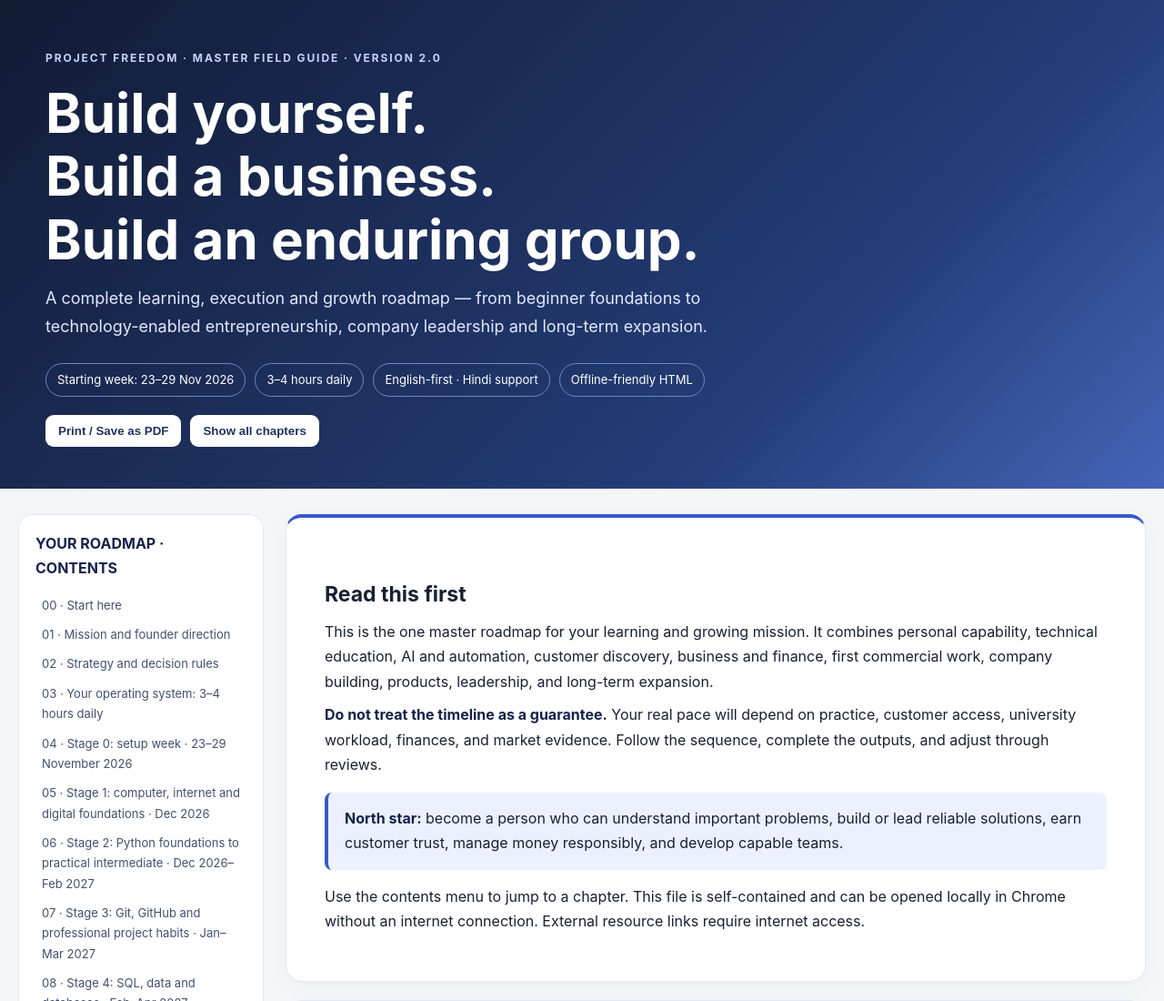
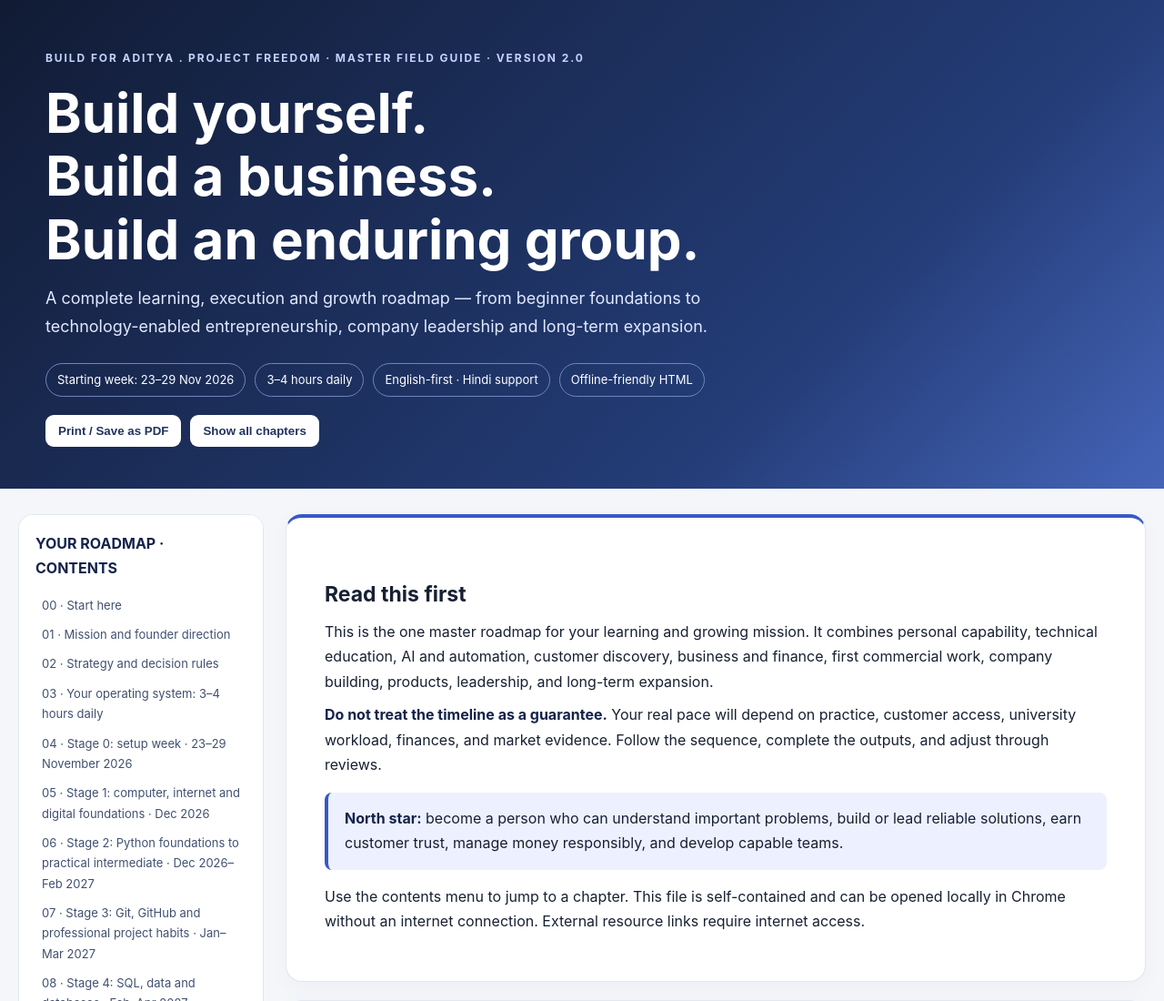
Before and after one commit to Adityaofficial518/Project-freedom---full-learning-guide-, a plain HTML site: page index.html in a window 1280 px wide. Shown: the top 1100 px of the page at 91% size. Drawn offline with Linux system fonts and the light colour scheme.

Commit message:
Update header content and add project details

```diff
--- a/index.html
+++ b/index.html
@@ -26,7 +26,8 @@ footer{max-width:1380px;margin:0 auto;padding:10px 24px 44px;color:var(--muted);
 @media print{body{background:white;font-size:11pt}header{background:#1b2b52!important;print-color-adjust:exact}.layout{display:block;max-width:none;margin:0;padding:0}nav,.tools{display:none}.intro,.chapter{box-shadow:none;border:0;border-radius:0;break-inside:auto;padding:18px 0;margin:0}.chapter{break-before:page}a{color:inherit;text-decoration:none}footer{padding:10px 0}}
 </style></head>
 <body>
-<header><div class="hero"><div class="eyebrow">PROJECT FREEDOM · MASTER FIELD GUIDE · VERSION 2.0</div>
+<header><div class="hero"><div class="eyebrow">Build for Aditya .
+  PROJECT FREEDOM · MASTER FIELD GUIDE · VERSION 2.0</div>
 <h1>Build yourself.<br>Build a business.<br>Build an enduring group.</h1>
 <p>A complete learning, execution and growth roadmap — from beginner foundations to technology-enabled entrepreneurship, company leadership and long-term expansion.</p>
 <div class="meta"><span>Starting week: 23–29 Nov 2026</span><span>3–4 hours daily</span><span>English-first · Hindi support</span><span>Offline-friendly HTML</span></div>
```
